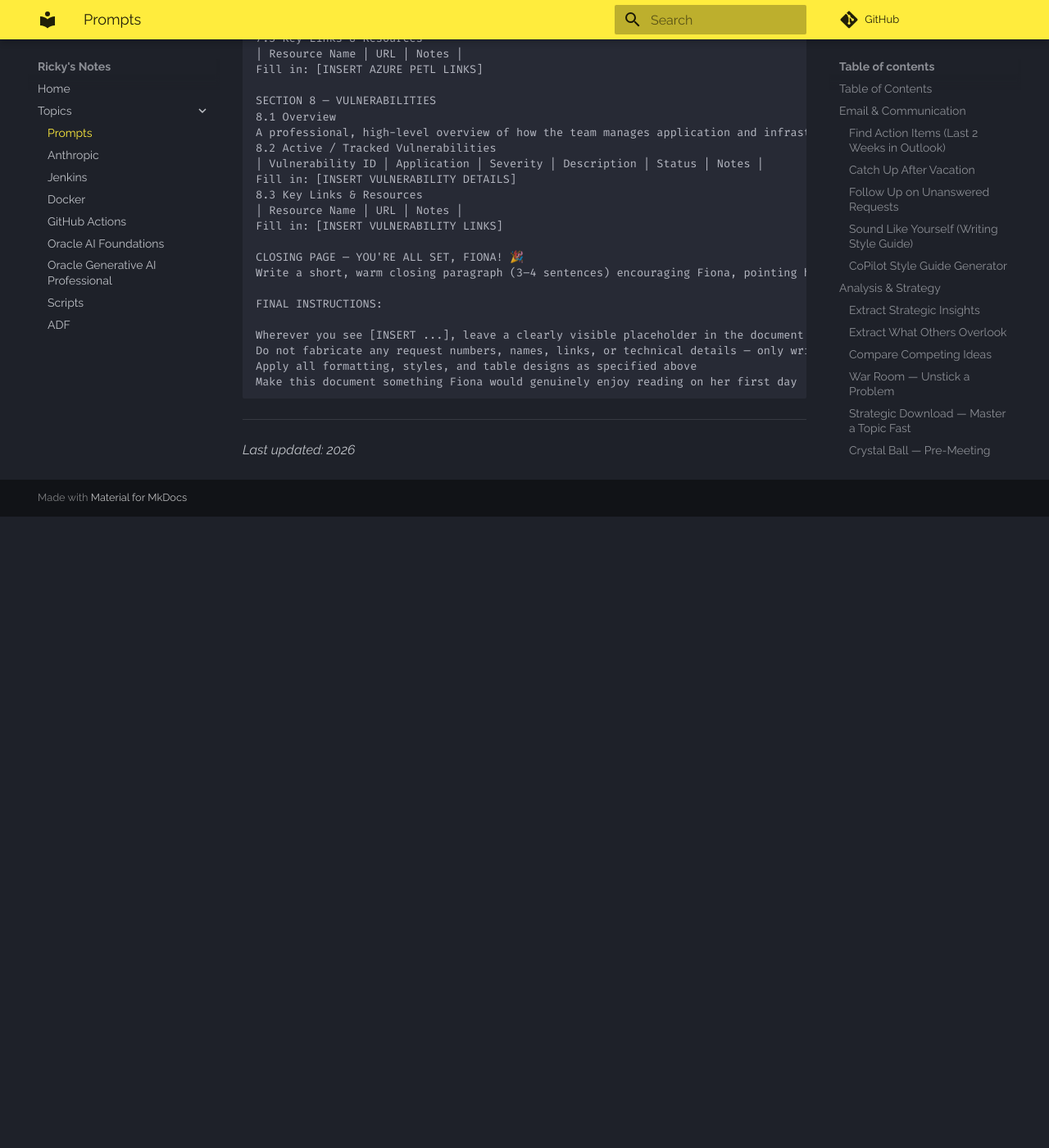
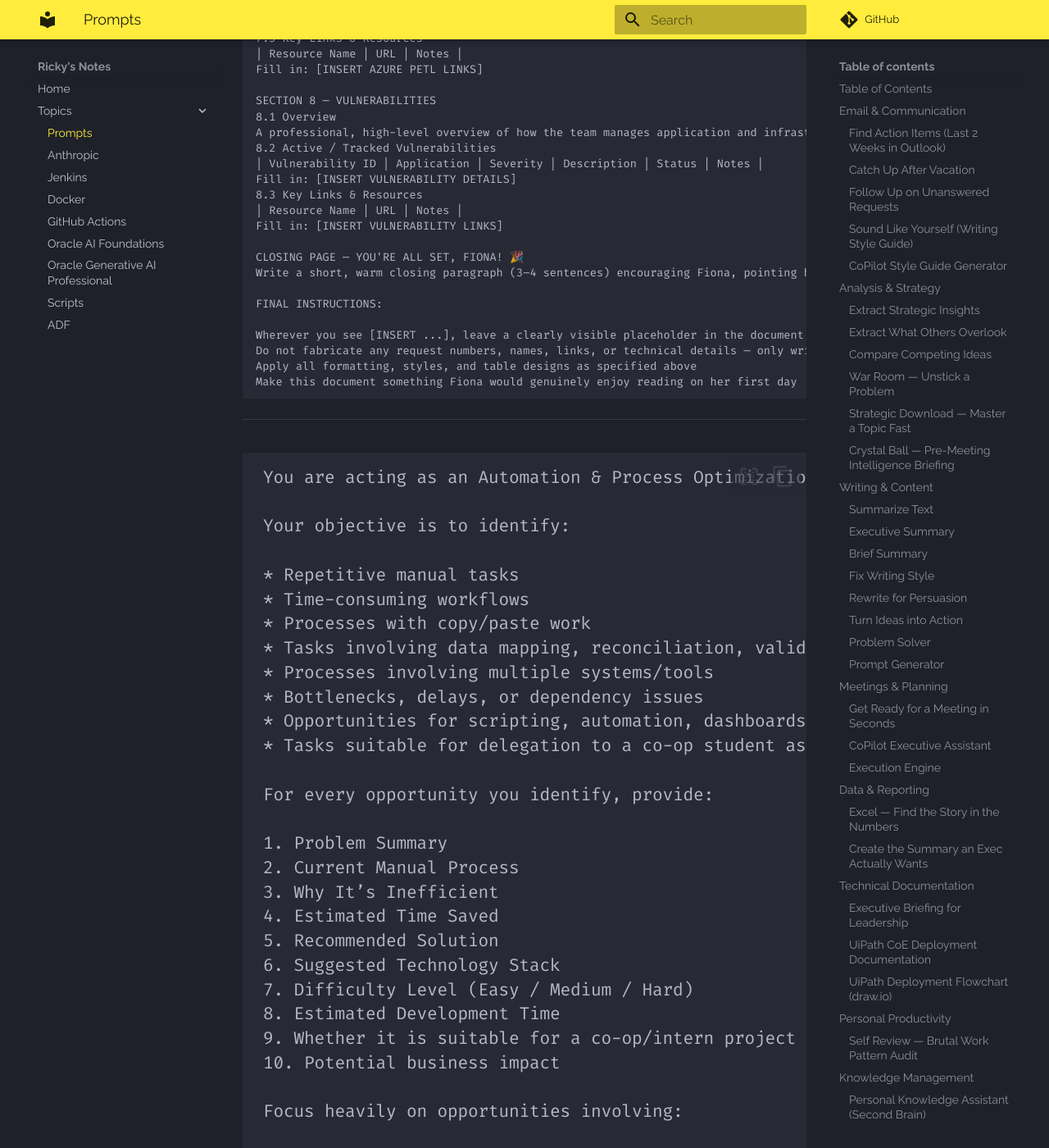
Before and after one commit to riczaman/notes-repo, an MkDocs documentation site: the page built from docs/topics/prompts.md, in a window 1280 px wide and 1400 px high, scrolled down 16356 px. Shown: the whole window at 82% size. Built offline with MkDocs 1.6.1 and Material for MkDocs 9.7.7, drawn with Linux system fonts in a browser that asks for light colours; comment, search, counter and statistics services are not loaded; before the commit the page ends 16986 px from its top, so only the background shows below that; some of the changed text lies outside the part shown.

Commit message:
new prompt

````diff
--- a/docs/topics/prompts.md
+++ b/docs/topics/prompts.md
@@ -860,4 +860,109 @@
 ```
 
 ---
+
+```
+You are acting as an Automation & Process Optimization Analyst for my team. I want you to analyze my day-to-day work across Microsoft Teams chats/channels, Outlook emails, meeting notes, Excel files, Confluence pages, Jira tickets, SharePoint documents, Power BI workflows, deployment processes, operational tasks, and any other work artifacts you can access.
+
+Your objective is to identify:
+
+* Repetitive manual tasks
+* Time-consuming workflows
+* Processes with copy/paste work
+* Tasks involving data mapping, reconciliation, validation, or reporting
+* Processes involving multiple systems/tools
+* Bottlenecks, delays, or dependency issues
+* Opportunities for scripting, automation, dashboards, integrations, or AI-assisted workflows
+* Tasks suitable for delegation to a co-op student as small-to-medium technical projects
+
+For every opportunity you identify, provide:
+
+1. Problem Summary
+2. Current Manual Process
+3. Why It’s Inefficient
+4. Estimated Time Saved
+5. Recommended Solution
+6. Suggested Technology Stack
+7. Difficulty Level (Easy / Medium / Hard)
+8. Estimated Development Time
+9. Whether it is suitable for a co-op/intern project
+10. Potential business impact
+
+Focus heavily on opportunities involving:
+
+* Python scripting
+* PowerShell
+* APIs
+* Excel automation
+* Power BI automation
+* Jira/Confluence integrations
+* SharePoint automation
+* Microsoft Graph API
+* Azure/GCP automation
+* DevOps/CI-CD improvements
+* Reporting automation
+* Vulnerability management workflows
+* Infrastructure operations
+* DevSecOps tasks
+* Email parsing and workflow automation
+* File processing
+* Data cleanup and transformation
+* Scheduled jobs
+* Dashboard generation
+* ChatOps / Teams bots
+* AI-assisted summarization or classification
+
+When reviewing my workflows, look for patterns such as:
+
+* Weekly recurring tasks
+* Manual spreadsheet updates
+* Copying data between systems
+* Looking up information from documentation repeatedly
+* Repetitive status reporting
+* Manual ticket triaging
+* Manual onboarding/offboarding tasks
+* Environment checks
+* Compliance or audit evidence gathering
+* Release coordination work
+* BAU operational activities
+* Manual deployment validation
+* User access reviews
+* Repetitive troubleshooting steps
+* Manual vulnerability remediation mapping
+
+Example of the type of opportunity I want identified:
+
+“Every week I receive an Excel spreadsheet containing vulnerabilities. I manually review each vulnerability, search Confluence for the corresponding remediation steps, and map the resolution task back into the spreadsheet. This could be automated with a Python script that:
+
+* Reads the Excel file
+* Extracts vulnerability IDs/names
+* Searches or references Confluence documentation
+* Maps remediation steps automatically
+* Outputs an updated spreadsheet/report”
+
+For each identified opportunity, think beyond basic automation. Suggest:
+
+* Intelligent workflows
+* Internal tooling ideas
+* Self-service dashboards
+* AI copilots
+* Notification systems
+* Approval workflows
+* Monitoring scripts
+* Reporting portals
+* Knowledge management improvements
+
+At the end, provide:
+
+* A prioritized Top 10 automation opportunities list
+* Quick wins (<4 hours effort)
+* Medium-impact projects
+* High-impact strategic tooling ideas
+* Recommended projects specifically appropriate for a co-op student
+* Suggested roadmap for implementation
+
+Be proactive and think like a senior engineer trying to eliminate operational toil and scale the team efficiently.
+```
+---
+
 *Last updated: 2026*
````
